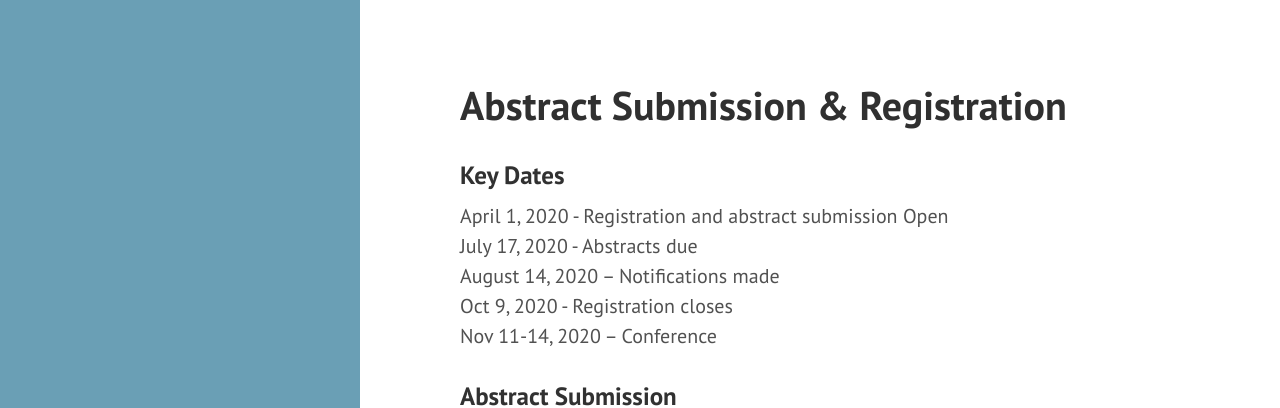
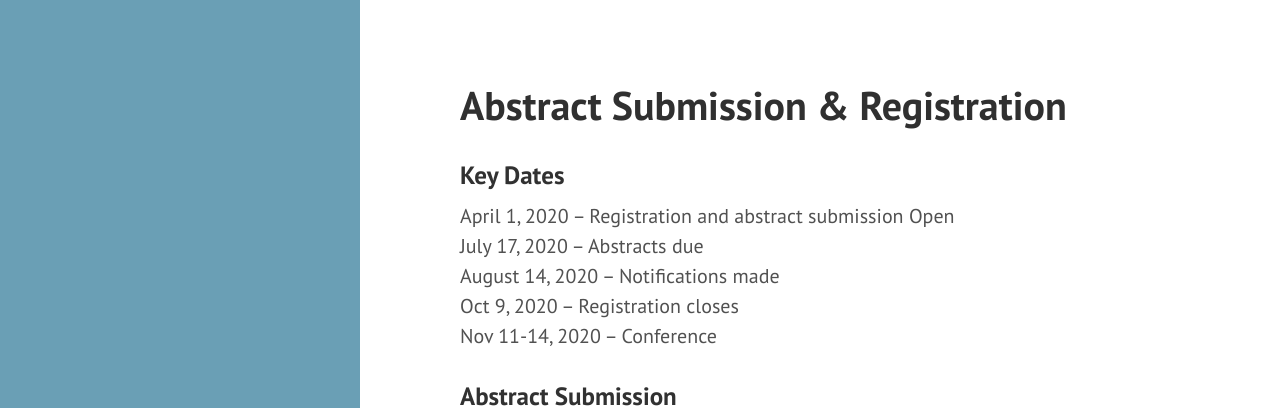
Before and after one commit to AECCSB/sacb-meeting, a Jekyll site: the page built from registration-abstract-submission.md, in a window 1280 px wide and 984 px high. Shown: the top 408 px of the window. Built offline with Jekyll 4.4.1, drawn with Linux system fonts in a browser that asks for light colours.

```diff
--- a/registration-abstract-submission.md
+++ b/registration-abstract-submission.md
@@ -5,10 +5,10 @@ layout: page
 
 ### Key Dates
 
-April 1, 2020 - Registration and abstract submission Open
-July 17, 2020 - Abstracts due
+April 1, 2020 – Registration and abstract submission Open
+July 17, 2020 – Abstracts due
 August 14, 2020 – Notifications made
-Oct 9, 2020 - Registration closes
+Oct 9, 2020 – Registration closes
 Nov 11-14, 2020 – Conference
 
 ### Abstract Submission
```
